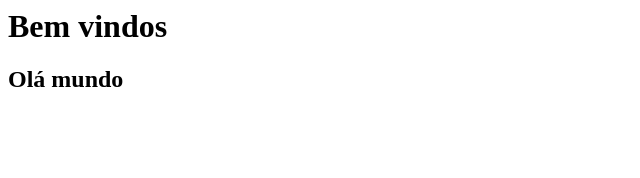
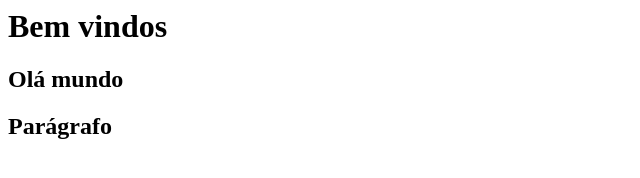
Before and after one commit to caiorodrigues2804/curso_github, a plain HTML site: page index.html in a window 1280 px wide. Shown: the whole page, without its empty margins (0-640 px from the left). Drawn offline with Linux system fonts and the light colour scheme.

Commit message:
Criando novas funcionalidades na home com paragrafos

```diff
--- a/index.html
+++ b/index.html
@@ -1,2 +1,3 @@
 <h1>Bem vindos</h1>
 <h2>Olá mundo</h2>
+<h2>Parágrafo</h2>
```
